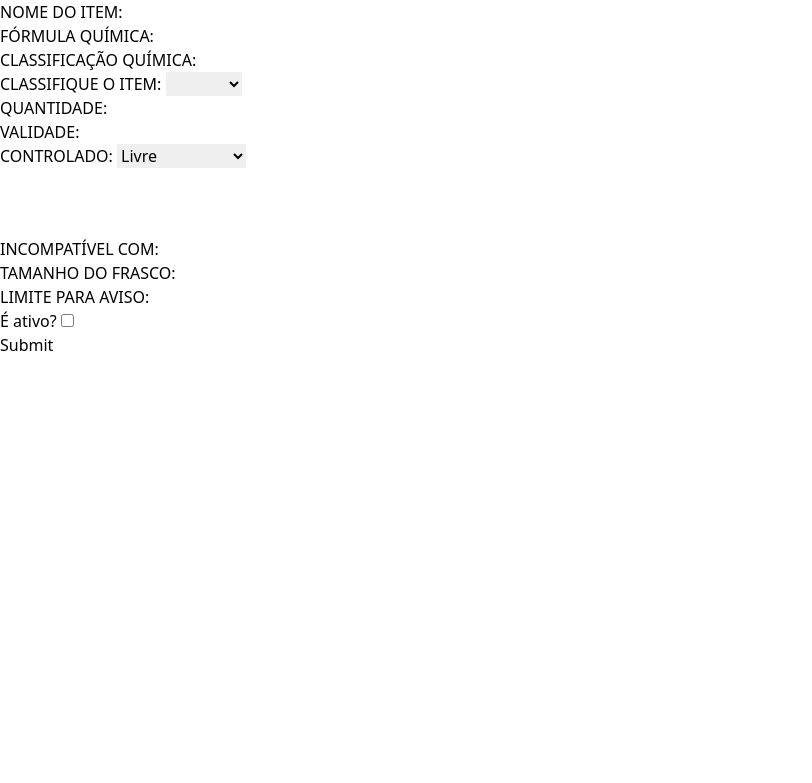
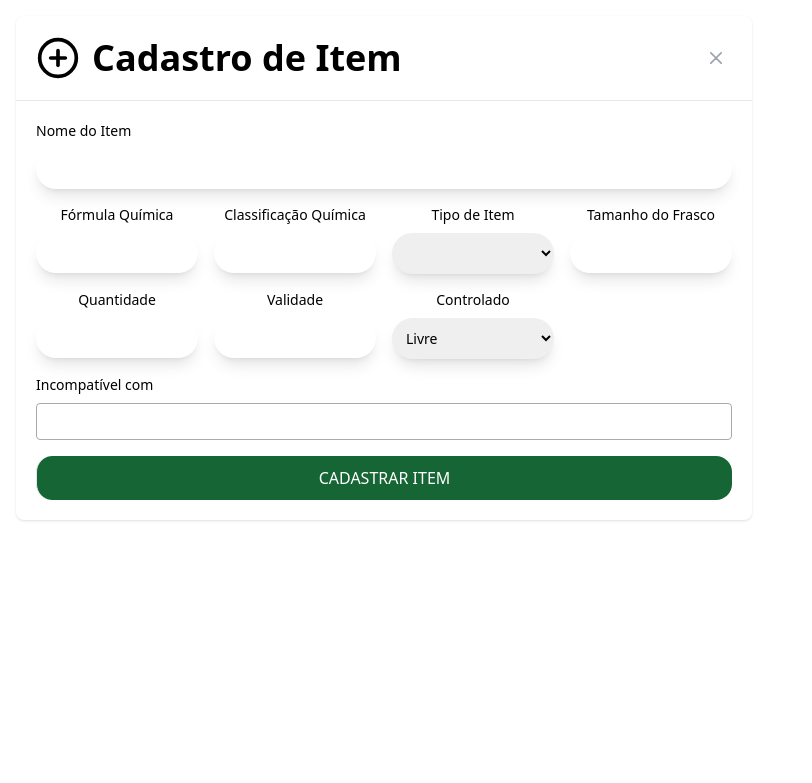
Before and after one commit to PedroLucasMoraisBorges/labAssist, a Django app: page /cadastrarReagente/ in a window 1280 px wide. Shown: the top 783 px of the page, without its empty margins (0-812 px from the left). Run offline with Django 4.2, Linux system fonts and the light colour scheme; data that the repository does not hold is empty; style sheets or scripts are compiled from the project's sources; some libraries are stand-ins or nearby versions.

Commit message:
updateRegisterPage(unfinished)

```diff
--- a/reagents/forms.py
+++ b/reagents/forms.py
@@ -5,50 +5,92 @@ class ReagentForm(forms.ModelForm):
     name = forms.CharField(
         required=True,
         label='NOME DO ITEM',
+        widget = forms.TextInput(
+            attrs={
+                'class' : 'shadow-lg text-sm rounded-full focus:ring-primary-600 focus:border-primary-600 block w-full p-2.5 dark:focus:border-primary-500'
+            }
+        )
     )
 
     formula = forms.CharField(
         required=True,
-        label='FÓRMULA QUÍMICA'
+        label='FÓRMULA QUÍMICA',
+        widget = forms.TextInput(
+            attrs={
+                'class' : 'shadow-lg text-sm rounded-full focus:ring-primary-600 focus:border-primary-600 block w-full p-2.5 dark:focus:border-primary-500'
+            }
+        )
     )
 
     classification = forms.CharField(
         required=True,
-        label='CLASSIFICAÇÃO QUÍMICA'
+        label='CLASSIFICAÇÃO QUÍMICA',
+        widget = forms.TextInput(
+            attrs={
+                'class' : 'shadow-lg text-sm rounded-full focus:ring-primary-600 focus:border-primary-600 block w-full p-2.5 dark:focus:border-primary-500'
+            }
+        )
     )
 
     state = forms.ChoiceField(
         required=True,
         label='CLASSIFIQUE O ITEM',
         choices=[('Líquido/Sólido' , '')] + statesChoices,
-        widget=forms.Select()
+        widget=forms.Select(
+            attrs={
+                'class' : 'shadow-lg text-sm rounded-full focus:ring-primary-600 focus:border-primary-600 block w-full p-2.5 dark:focus:border-primary-500'
+            }
+        )
     )
 
     amount = forms.IntegerField(
         required= True,
-        label='QUANTIDADE'
+        label='QUANTIDADE',
+        widget = forms.TextInput(
+            attrs={
+                'class' : 'shadow-lg text-sm rounded-full focus:ring-primary-600 focus:border-primary-600 block w-full p-2.5 dark:focus:border-primary-500'
+            }
+        )
     )
 
     size = forms.IntegerField(
         required=True,
-        label='TAMANHO DO FRASCO'
+        label='TAMANHO DO FRASCO',
+        widget = forms.TextInput(
+            attrs={
+                'class' : 'shadow-lg text-sm rounded-full focus:ring-primary-600 focus:border-primary-600 block w-full p-2.5 dark:focus:border-primary-500'
+            }
+        )
     )
 
     limit = forms.IntegerField(
         required=True,
-        label='LIMITE PARA AVISO'
+        label='LIMITE PARA AVISO',
+        widget = forms.TextInput(
+            attrs={
+                'class' : 'shadow-lg text-sm rounded-full focus:ring-primary-600 focus:border-primary-600 block w-full p-2.5 dark:focus:border-primary-500'
+            }
+        )
     )
 
     validity = forms.DateField(
         required=True,
         label='VALIDADE',
-        widget=forms.DateInput()
+        widget=forms.DateInput(
+            attrs={
+                'class' : 'shadow-lg text-sm rounded-full focus:ring-primary-600 focus:border-primary-600 block w-full p-2.5 dark:focus:border-primary-500'
+            }
+        )
     )
 
     control = forms.ChoiceField(
         label='CONTROLADO',
         choices=controlChoices,
-        widget=forms.Select()
+        widget=forms.Select(
+            attrs={
+                'class' : 'shadow-lg text-sm rounded-full focus:ring-primary-600 focus:border-primary-600 block w-full p-2.5 dark:focus:border-primary-500'
+            }
+        )
     )
 
     incompatibility = forms.ModelMultipleChoiceField(
--- a/templates/components/base.html
+++ b/templates/components/base.html
@@ -1,8 +1,6 @@
 {% load static %}
 {% load reports_tags %}
 {% load static tailwind_tags %}
-{% get_movement_form as movementForm %}
-
 <!DOCTYPE html>
 <html lang="pt-br">
 <head>
@@ -10,6 +8,9 @@
     <meta http-equiv="X-UA-Compatible" content="IE=edge">
     <meta name="viewport" content="width=device-width, initial-scale=1.0">
     <link rel="stylesheet" href="/static/css/output.css">
+    <script src="https://ajax.googleapis.com/ajax/libs/jquery/3.7.1/jquery.min.js"></script>
+    <link href="https://cdn.jsdelivr.net/npm/select2@4.1.0-rc.0/dist/css/select2.min.css" rel="stylesheet" />
+    <script src="https://cdn.jsdelivr.net/npm/select2@4.1.0-rc.0/dist/js/select2.min.js"></script>
     <title>LabAssist</title>
     {% tailwind_css %}
     <!-- Tudo que for carregado em todas as páginas pode colocar fora do bloco -->
--- a/templates/reagents/register.html
+++ b/templates/reagents/register.html
@@ -4,18 +4,120 @@
 {% endblock %}
 
 {% block content %}
-    {{errors}}
-    <form method="post">
-        {% csrf_token %}
-        {% for field in form %}
-            <div>
-                {{field.label_tag}}
-                {{field}}
+<!-- Main modal -->
+
+<style>
+    select{
+        width: 100%;
+    }
+</style>
+
+<script>
+    $(document).ready(function () {
+        $('.js-example-basic-multiple').select2();
+    });
+</script>
+
+<div id="crud-modal" tabindex="-1"
+    class="overflow-y-auto fixed top-0 right-0 left-0 z-50 justify-center items-center w-full md:inset-0 h-[calc(100%-1rem)] max-h-full">
+    <div class="relative p-4 w-full max-w-3xl max-h-full">
+        <!-- Modal content -->
+        <div class="relative bg-white rounded-lg shadow">
+            <!-- Modal header -->
+            <div class="flex items-center justify-between p-4 md:p-5 border-b rounded-t dark:border-gray-600">
+                <svg class="mr-3" xmlns="http://www.w3.org/2000/svg" width="44" height="44" viewBox="0 0 24 24"
+                    fill="none" stroke="currentColor" stroke-width="2" stroke-linecap="round" stroke-linejoin="round">
+                    <circle cx="12" cy="12" r="10"></circle>
+                    <line x1="12" y1="8" x2="12" y2="16"></line>
+                    <line x1="8" y1="12" x2="16" y2="12"></line>
+                </svg>
+                <h3 class="text-4xl font-semibold">
+                    Cadastro de Item
+                </h3>
+                <button type="button"
+                    class="text-gray-400 bg-transparent hover:bg-gray-200 hover:text-gray-900 rounded-lg text-sm w-8 h-8 ms-auto inline-flex justify-center items-center dark:hover:bg-gray-600 dark:hover:text-white"
+                    data-modal-toggle="crud-modal">
+                    <svg class="w-3 h-3" aria-hidden="true" xmlns="http://www.w3.org/2000/svg" fill="none"
+                        viewBox="0 0 14 14">
+                        <path stroke="currentColor" stroke-linecap="round" stroke-linejoin="round" stroke-width="2"
+                            d="m1 1 6 6m0 0 6 6M7 7l6-6M7 7l-6 6" />
+                    </svg>
+                    <span class="sr-only">Close modal</span>
+                </button>
             </div>
-        {% endfor %}
-        <button type="submit">Submit</button>
-    </form>
+            <!-- Modal body -->
+            <form class="p-4 md:p-5">
+                {% csrf_token %}
+                <div class="">
+                    <label for="id_name" class="block mb-2 text-sm font-medium">Nome do
+                        Item
+                    </label>
+                    {{form.name}}
+                </div>
+                <div class="grid gap-4 text-center mb-4 grid-cols-4 pt-4">
+                    <div class="">
+                        <label for="id_formula" class="block mb-2 text-sm font-medium">
+                            Fórmula Química
+                        </label>
+                        {{form.formula}}
+                    </div>
+                    <div class="">
+                        <label for="id_classification" class="block mb-2 text-sm font-medium">
+                            Classificação Química
+                        </label>
+                        {{form.classification}}
+                    </div>
+                    <div class="">
+                        <label for="id_state" class="block mb-2 text-sm font-medium">
+                            Tipo de Item
+                        </label>
+                        {{form.state}}
+                    </div>
+                    <div class="">
+                        <label for="id_size" class="block mb-2 text-sm font-medium">
+                            Tamanho do Frasco
+                        </label>
+                        {{form.size}}
+                    </div>
+                </div>
+                <div class="grid gap-4 text-center mb-4 grid-cols-4">
+                    <div class="">
+                        <label for="id_amount" class="block mb-2 text-sm font-medium">
+                            Quantidade
+                        </label>
+                        {{form.amount}}
+                    </div>
+                    <div class="">
+                        <label for="id_validity" class="block mb-2 text-sm font-medium">
+                            Validade
+                        </label>
+                        {{form.validity}}
+                    </div>
+                    <div class="">
+                        <label for="id_control" class="block mb-2 text-sm font-medium">
+                            Controlado
+                        </label>
+                        {{form.control}}
+                    </div>
+                </div>
+                <div class="mb-4">
+                    <label class="block mb-2 text-sm font-medium" for="id_incompatibility">Incompatível com</label>
+                    <select class="js-example-basic-multiple " name="states[]" multiple="multiple">
+                        <option value="AL">Alabama</option>
+                          ...
+                        <option value="WY">Wyoming</option>
+                      </select>
+                </div>
+                <button type="submit"
+                    class="text-white border-l w-full overflow-hidden font-medium transition-all bg-green-800 rounded-2xl hover:bg-green-900 group py-2.5 px-2.5">
+                    CADASTRAR ITEM
+                </button>
+            </form>
+        </div>
+    </div>
+</div>
 {% endblock %}
 
 {% block scripts %}
+
 {% endblock %}
```
